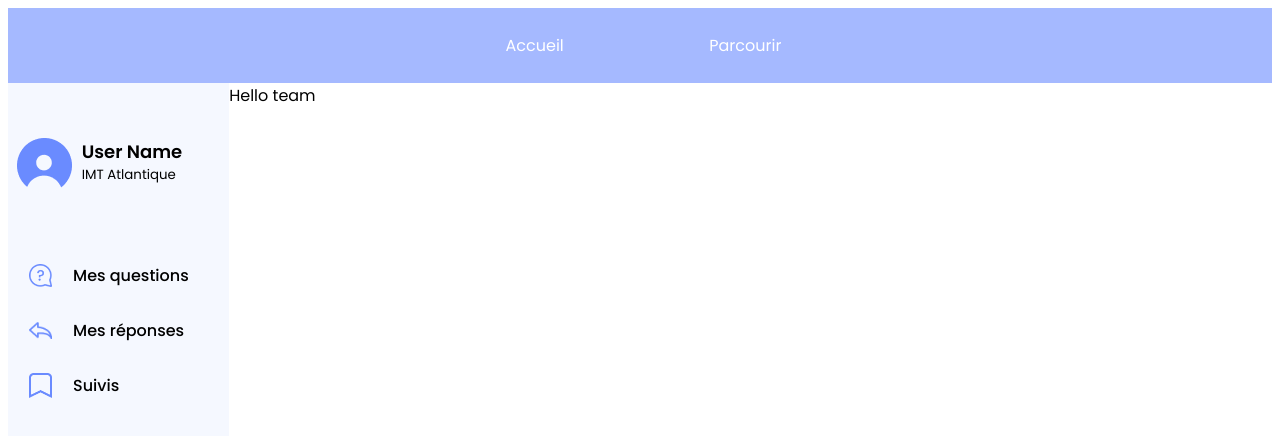
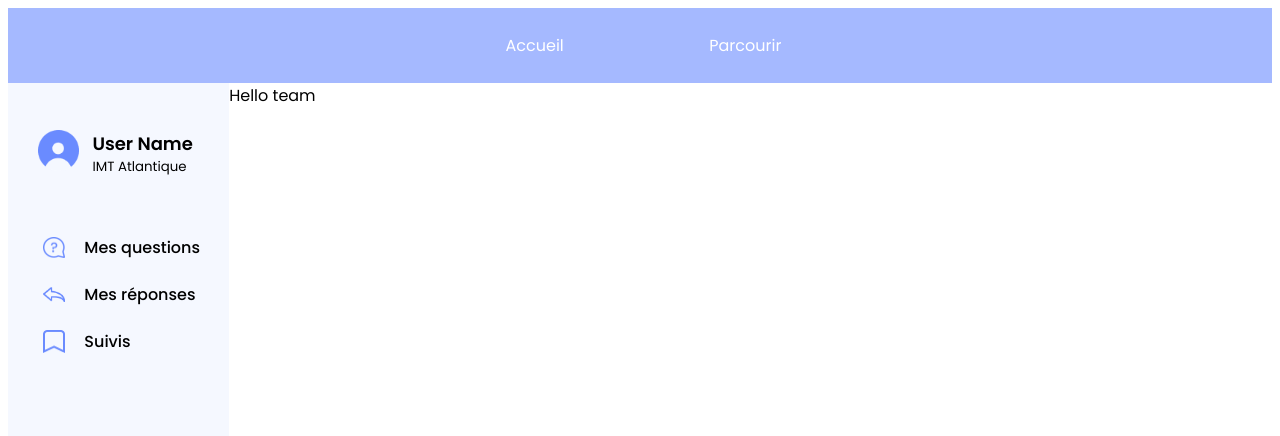
Before and after one commit to BrunoPre/fil-a1-forums-etudiant-front, a Vue app: page / in a window 1280 px wide. Shown: the top 436 px of the page. Built offline with nearby package versions, Linux system fonts and the light colour scheme.

Commit message:
[6] Frontend: better center profile & buttons in the sidebar

```diff
--- a/src/components/Sidebar.vue
+++ b/src/components/Sidebar.vue
@@ -77,6 +77,7 @@ export default defineComponent({
 }
 
 .profile {
+  padding-left: 1em;
   display: grid;
   grid-template-columns: 1fr 1fr 1fr;
   grid-template-rows: 1fr 1fr 1fr;
@@ -96,6 +97,7 @@ export default defineComponent({
 .profile-picture img {
   margin: auto;
   display: block;
+  width : 60%;
 }
 
 .profile-attributes {
@@ -112,6 +114,7 @@ export default defineComponent({
 }
 
 .grid-buttons {
+  padding-left: 1em;
   display: grid;
   grid-template-rows: repeat(3, 0.5fr);
   gap: 0px;
```
